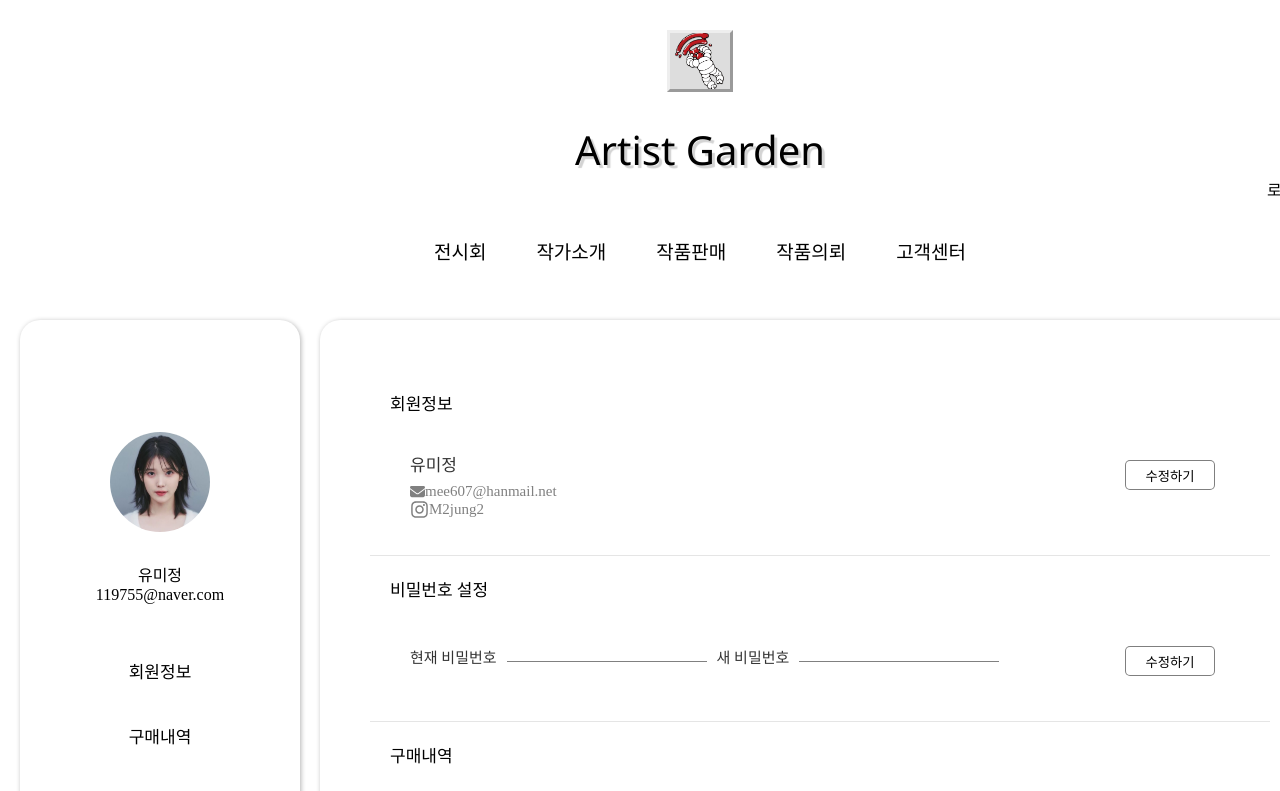
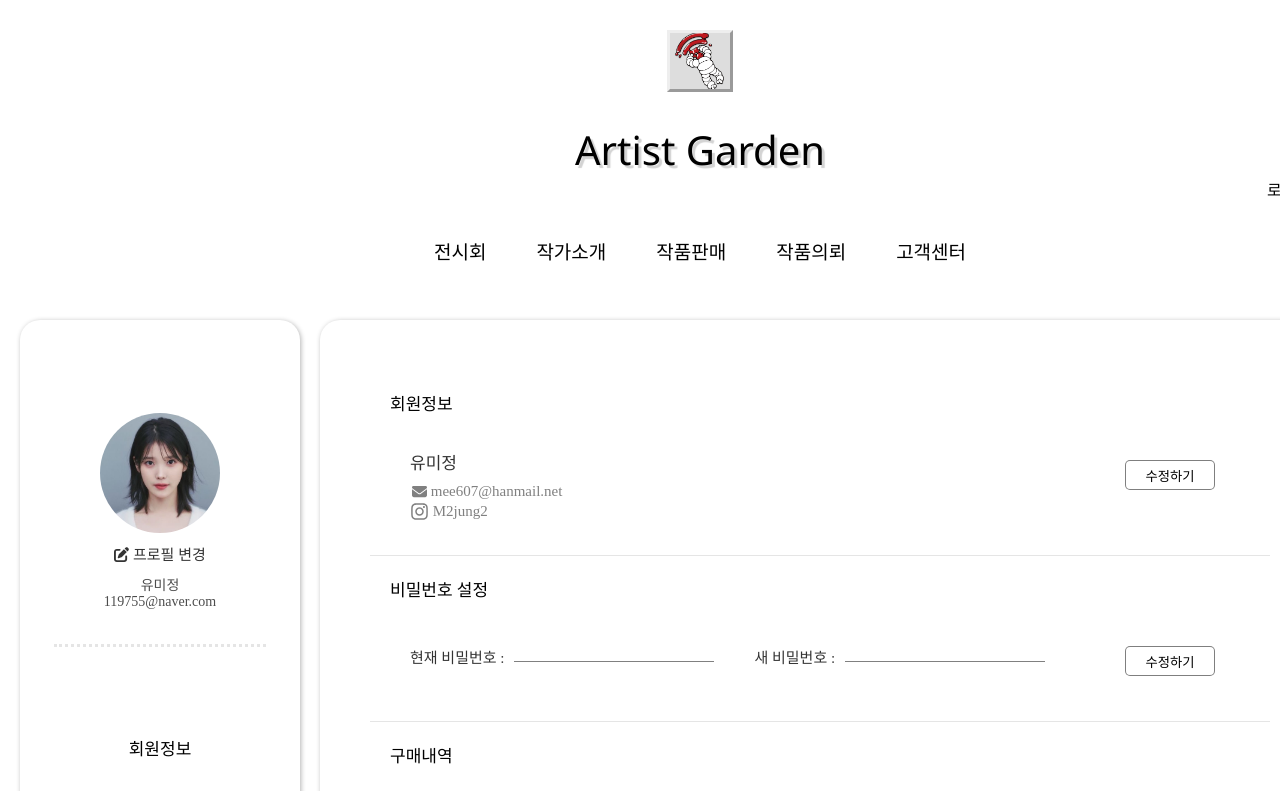
Before and after one commit to m2jung/curator_front, a Next.js app: page /user/user-info in a window 1280 px wide. Shown: the top 791 px of the page. Built offline with nearby package versions, Linux system fonts and the light colour scheme.

Commit message:
Update-Work-View

```diff
--- a/src/components/commons/layout/side-nav/side-nav.presenter.js
+++ b/src/components/commons/layout/side-nav/side-nav.presenter.js
@@ -1,29 +1,59 @@
+import { FontAwesomeIcon } from '@fortawesome/react-fontawesome'
+import { faEdit } from '@fortawesome/free-solid-svg-icons'
 import * as C from './side-nav.styles'
 
+export default function LayoutSideNav(props) {
 
-export default function LayoutSideNav(props) {
+  const onClickScrollInfo = () => {
+    window.scrollTo({
+         top: 200,
+         behavior: 'smooth',
+    });
+  }
+    const onClickScrollPur = () => {
+      window.scrollTo({
+           top: 500,
+           behavior: 'smooth',
+      });
+    }
+
+  const onClickScrollMark = () => {
+    window.scrollTo({
+         top: 1200,
+         behavior: 'smooth',
+    });
+  }
+
+  const onClickScrollService = () => {
+    window.scrollTo({
+        top: 1450,
+        behavior: 'smooth',
+    });
+  }
 
   return (
     <>
         <C.Wrapper>
-         <C.InfoWrapper>
           <C.InfoMenu>
               <C.InfoProfile>
                   <C.ProfileImage></C.ProfileImage>
+                  <C.Icon><FontAwesomeIcon icon={faEdit} /> 프로필 변경</C.Icon>
+                  <C.User>
                     <C.UserName>유미정</C.UserName>
                     <C.UserEmail>119755@naver.com</C.UserEmail>
+                  </C.User>
+                  <C.Line/>
               </C.InfoProfile>
               <C.InfoList>
-                    <C.List onClick={props.ScrollInfo}>회원정보</C.List>
-                    <C.List onClick={props.ScrollPur}>구매내역</C.List>
-                    <C.List onClick={props.ScrollMark}>즐겨찾기</C.List>
-                    <C.List onClick={props.ScrollService}>나의문의</C.List>
+                  <C.List onClick={onClickScrollInfo}>회원정보</C.List>
+                  <C.List onClick={onClickScrollPur}>구매내역</C.List>
+                  <C.List onClick={onClickScrollMark}>즐겨찾기</C.List>
+                  <C.List onClick={onClickScrollService}>나의문의</C.List>
               </C.InfoList>
           </C.InfoMenu>
           <C.InfoContent>
           <div>{props.children}</div>
           </C.InfoContent>
-         </C.InfoWrapper>
         </C.Wrapper>
     </>
   )
--- a/src/components/commons/layout/side-nav/side-nav.styles.js
+++ b/src/components/commons/layout/side-nav/side-nav.styles.js
@@ -3,34 +3,26 @@ import styled from "@emotion/styled";
 //회원정보 전체 Wrapper
 export const Wrapper = styled.div`
     width: 1300px;
-    height: 600px;
+    height: 900px;
 `
 
-export const InfoWrapper = styled.div`
-    width: 100px;
-    height: 100px;
-    display: flex;
-    flex-direction: row;
-`
 export const InfoMenu = styled.div`
-    width: 200px;
-    height: 500px;
-    padding: 80px 60px;
+    width: 280px;
+    height: 750px;
     display: flex;
     flex-direction: column;
-    justify-content: space-around;
     align-items: center;
     border-radius: 20px;
     box-shadow: 1px 1px 5px rgba(0,0,0,0.3);
 `
 export const InfoProfile = styled.div`
+    width: 250px;
+    height: 390px;
     display: flex;
     flex-direction: column;
     justify-content: center;
     align-items: center;
-    margin-bottom: 30px;
 `
-
 export const InfoList = styled.ul`
     font-size: 17px;
     list-style: none;
@@ -39,25 +31,48 @@ export const List = styled.li`
     &:hover{
         font-weight: bold;
     }
-    padding: 20px;
+    padding: 25px 0;
 `
-
 export const ProfileImage = styled.div`
-    width: 100px;
-    height: 100px;
-    border-radius: 50px;
+    width: 120px;
+    height: 120px;
+    border-radius: 60px;
     background-color: gray;
-    margin: 30px;
+    margin-top: 30px;
     background-image: url('/images/imageiu.jpg');
     background-position: center;
     background-size: cover;
 `
+
+export const Icon = styled.div`
+    font-size: 15px;
+    color: rgba(0,0,0,0.8);
+    padding: 10px;
+`
+
+export const User = styled.div`
+    width: 140px;
+    height: 55px;
+    display: flex;
+    flex-direction: column;
+    align-items: center;
+    font-size: 14px;
+    color: rgba(0,0,0,0.7);
+
+`
+
+export const Line = styled.div`
+    width: 85%;
+    border-bottom: 3px dotted rgba(0,0,0,0.1);
+    margin: 15px 0px 0;
+`
+
+
 export const UserName = styled.div``
 export const UserEmail = styled.div``
+export const MyPassword = styled.div``
 
 export const InfoContent = styled.div`
     width: 80%;
     height: 100%;
-
 `
-export const MyPassword = styled.div``
--- a/src/components/commons/units/menu/genre/genre.presenter.js
+++ b/src/components/commons/units/menu/genre/genre.presenter.js
@@ -16,7 +16,7 @@ export default function GenreView(props) {
                <C.Genre>장르2</C.Genre>
                <C.Genre>장르3</C.Genre>
                <C.Select>
-                  <option disabled="true" selected="true">추천순</option>
+                  <option value={true}>추천순</option>
                   <option>인기순</option>
                   <option>최신순</option>
                   <option>리뷰 많은순</option>
--- a/src/components/commons/units/menu/service.center/service.presenter.js
+++ b/src/components/commons/units/menu/service.center/service.presenter.js
@@ -22,7 +22,7 @@ export default function ServiceView(props) {
         <C.ServiceBtn>
         {/* 구현예정..? */}
         <C.Select>
-            <option disabled="true" selected="true">전체</option>
+            <option value={true}>전체</option>
             <option>결제/구매</option>
             <option>판매/등록</option>
             <option>경매</option>
--- a/src/components/commons/units/user/user.info/user.info.presenter.js
+++ b/src/components/commons/units/user/user.info/user.info.presenter.js
@@ -16,16 +16,16 @@ export default function UserInfoView(props) {
             <C.Profile>
                 <C.MyProfile>
                 <C.MyName>유미정</C.MyName>
-                <C.MyEmail><FontAwesomeIcon icon={faEnvelope}/>mee607@hanmail.net</C.MyEmail>
-                <C.MySns><Instagram fill='gray' width={19} height={19}/>M2jung2</C.MySns>
+                <C.MyEmail><FontAwesomeIcon icon={faEnvelope}/>&nbsp;mee607@hanmail.net</C.MyEmail>
+                <C.MySns><Instagram fill='gray' width={19} height={19}/>&nbsp;M2jung2</C.MySns>
                 </C.MyProfile>
                 <C.BtnModify>수정하기</C.BtnModify>
             </C.Profile>
                 <C.InfoTitle>비밀번호 설정</C.InfoTitle>
             <C.Profile>
-                <C.Label>현재 비밀번호</C.Label>
+                <C.Label>현재 비밀번호 : </C.Label>
                 <C.MyPassword type="password"/>
-                <C.Label>새 비밀번호 </C.Label>
+                <C.Label>새 비밀번호 : </C.Label>
                 <C.MyPassword type="password"/>
                 <C.BtnModify>수정하기</C.BtnModify>
             </C.Profile>
--- a/src/components/commons/units/user/user.info/user.info.styles.js
+++ b/src/components/commons/units/user/user.info/user.info.styles.js
@@ -3,7 +3,7 @@ import styled from "@emotion/styled";
 //회원정보 전체 Wrapper
 export const Wrapper = styled.div`
     width: 1300px;
-    height: 2200px;
+    height: 2050px;
     display: flex;
     margin: 30px;
     padding: 20px;
@@ -20,7 +20,7 @@ export const InfoTitle = styled.div`
     font-size: 17px;
     padding: 20px;
 `
-export const Profile= styled.div`
+export const Profile = styled.div`
     display: flex;
     padding: 25px 40px 45px;
     border-bottom: 1px solid rgba(0,0,0,0.1);
@@ -45,7 +45,7 @@ export const MyEmail = styled.div`
     align-items: center;
     color: gray;
     font-size: 15px;
-    margin-right: 13px;
+    padding:  2px;
 `
 export const MySns = styled.div`
     display: flex;
@@ -81,7 +81,7 @@ export const MyPassword = styled.input`
     height: 15px;
     border: none;
     border-bottom: 1px solid gray;
-    margin: 0 10px;
+    margin: 0 40px 0 10px;
 `
 
 
```
Also changed, not shown: src/components/commons/layout/side-nav/side-nav.container.js (+24 -25 lines), src/components/commons/units/art/work/work.presenter.js (+44 -15 lines), src/components/commons/units/art/work/work.styles.js (+85 -38 lines). Lines whose indentation alone changed are shown as unchanged.
